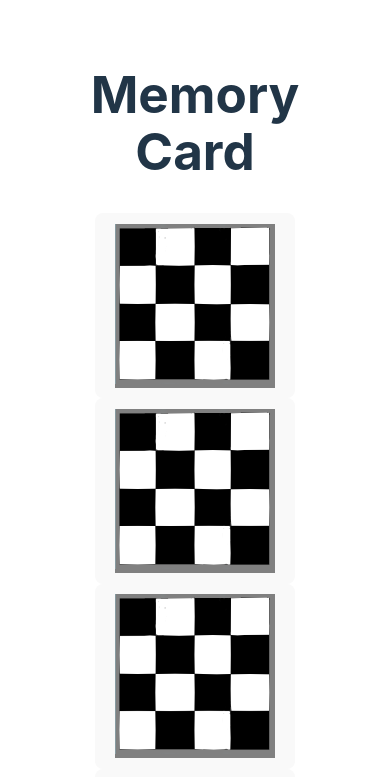
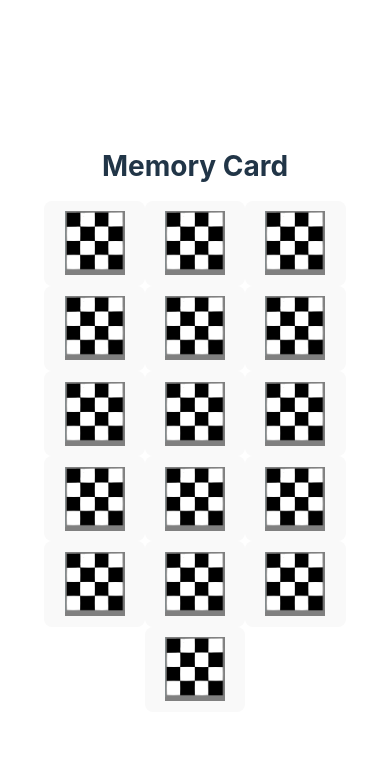
Before and after one commit to axoloto210/memory-card, a React (Vite) app: page / in a window 390 px wide. Shown: the top 777 px of the page. Built offline with nearby package versions, Linux system fonts and the light colour scheme.

Commit message:
responsive design

```diff
--- /dev/null
+++ b/src/components/pages/MemoryCardGame/MemoryCardGame.module.scss
@@ -0,0 +1,7 @@
+@use '/src/styles/variables';
+
+.title{
+    @media only screen and (max-width: variables.$bp-tablet) {
+        font-size: 28px;
+      }
+}
--- a/src/components/pages/MemoryCardGame/MemoryCardGame.tsx
+++ b/src/components/pages/MemoryCardGame/MemoryCardGame.tsx
@@ -1,5 +1,6 @@
 import { useState } from "react";
 import { Card } from "../../ui/Card/Card";
+import style from "./MemoryCardGame.module.scss"
 
 type InitialCard = Readonly<{
   imageName: string;
@@ -136,7 +137,7 @@ export const MemoryCardGame = () => {
   return (
     <>
       <div>
-        <h1>Memory Card</h1>
+        <h1 className={style.title}>Memory Card</h1>
       </div>
       {isGameEnd && <h2>Clear！！！</h2>}
       <div className="card_area">
--- a/src/components/ui/Card/Card.module.scss
+++ b/src/components/ui/Card/Card.module.scss
@@ -1,3 +1,19 @@
-.card{
-    background-color: gray;
+@use '/src/styles/variables';
+
+.card {
+  background-color: gray;
 }
+
+.card_image {
+  width: 160px;
+  height: 160px;
+
+  @media only screen and (max-width: variables.$bp-mobile) {
+    width: 60px;
+    height: 60px;
+  }
+  @media only screen and (max-width: variables.$bp-tablet) and (min-width: variables.$bp-mobile){
+    width: 100px;
+    height: 100px;
+  }
+}
--- a/src/components/ui/Card/Card.tsx
+++ b/src/components/ui/Card/Card.tsx
@@ -1,4 +1,4 @@
-import styles from "./Card.module.scss";
+import style from "./Card.module.scss";
 
 type Props = {
   imageName: string;
@@ -6,20 +6,16 @@ type Props = {
 };
 
 export const Card = (props: Props) => {
-  const IMAGE_WIDTH = 160;
-  const IMAGE_HEIGHT = 160;
 
   return (
-    <div className={styles.card}>
+    <div className={style.card}>
         {props.isFlipped ?
       <img
         src={`${props.imageName}`}
-        width={IMAGE_WIDTH}
-        height={IMAGE_HEIGHT}
+        className={style.card_image}
       /> : <img
       src={`card.png`}
-        width={IMAGE_WIDTH}
-        height={IMAGE_HEIGHT}
+        className={style.card_image}
       />
         }
     </div>
--- /dev/null
+++ b/src/styles/_variables.scss
@@ -0,0 +1,3 @@
+$bp-mobile: 480px;
+$bp-tablet: 768px;
+$bp-desktop: 1024px;
```
